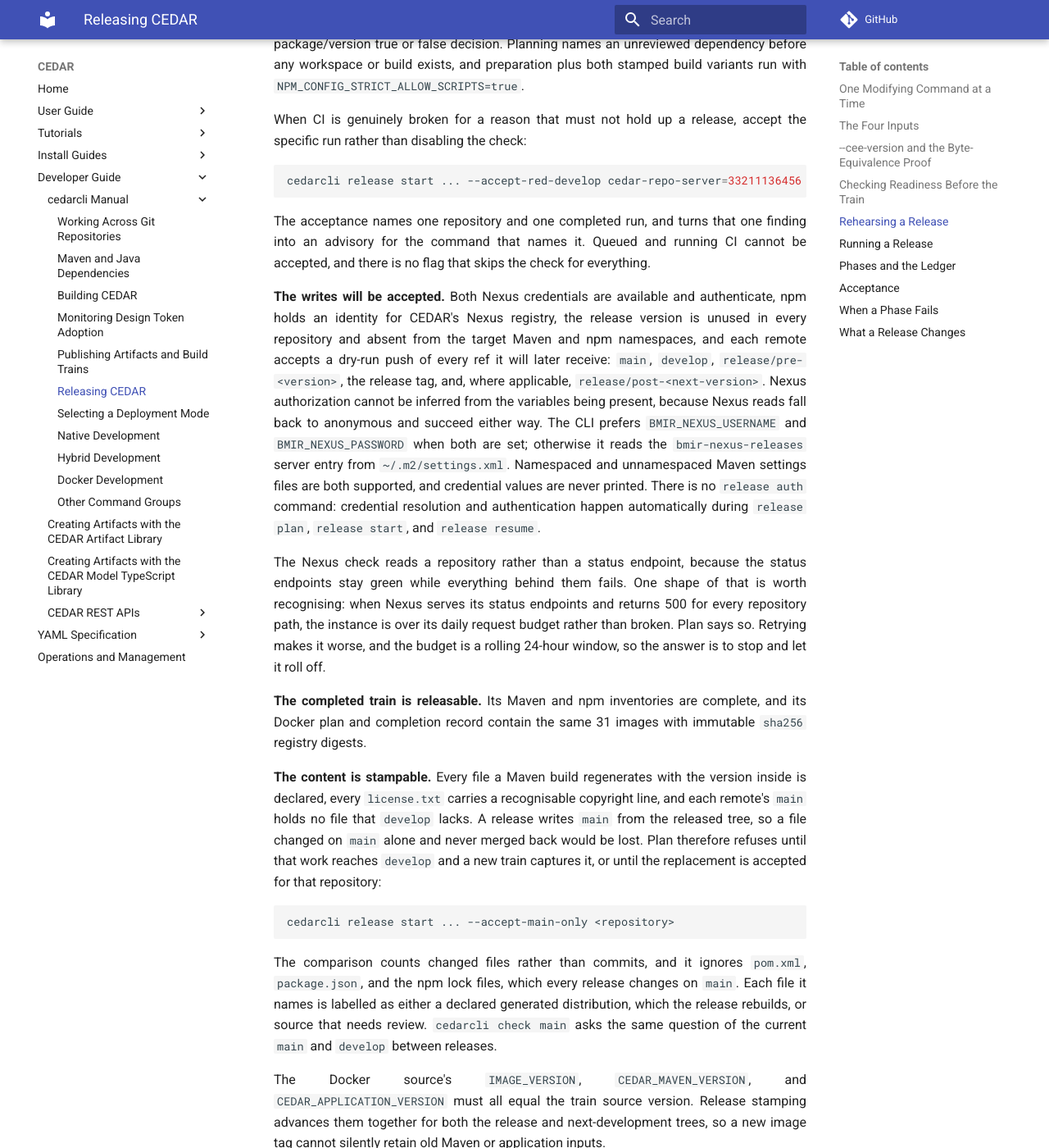
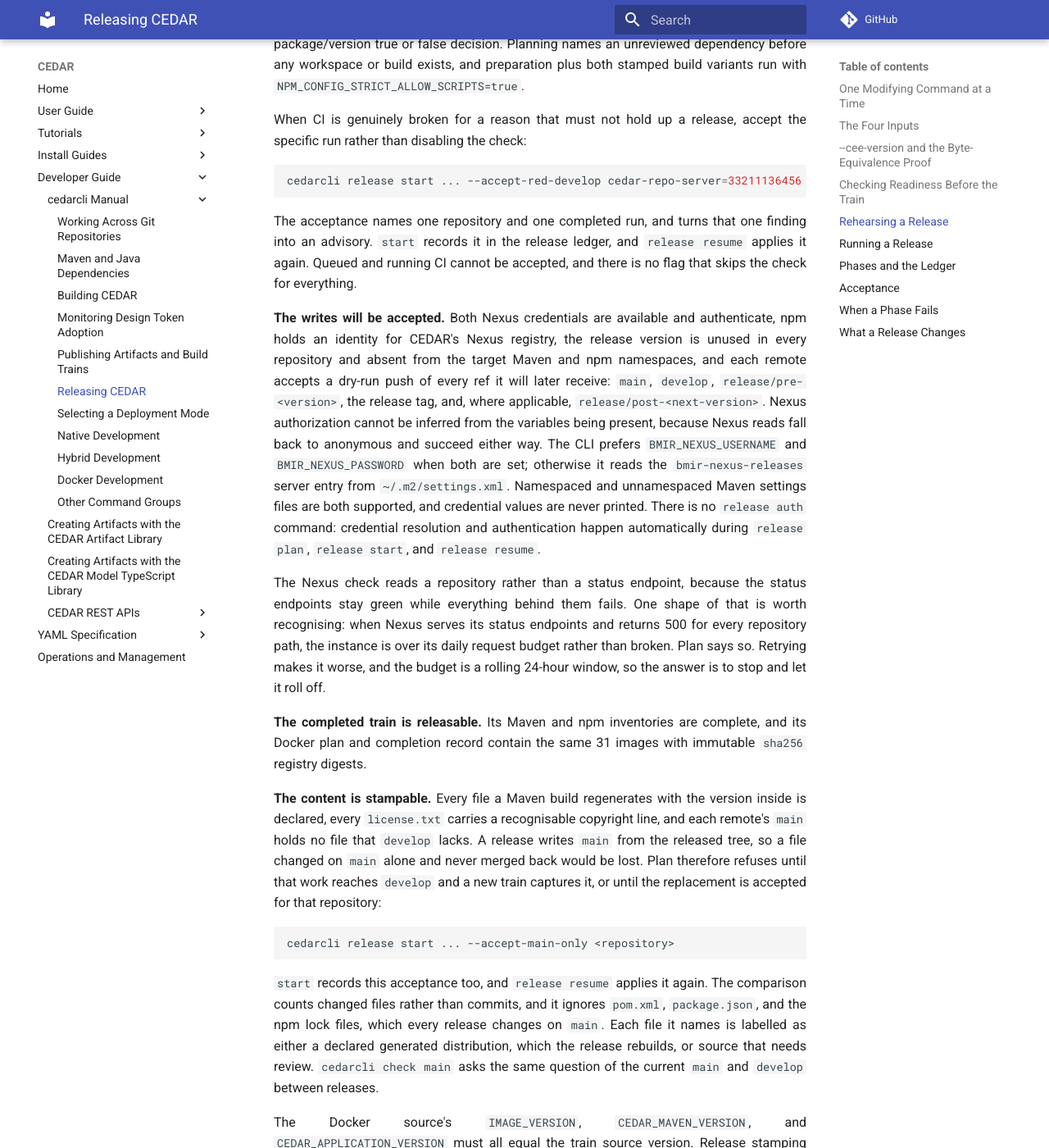
Before and after one commit to metadatacenter/cedar-mkdocs, an MkDocs documentation site: the page built from docs/developer-guide/cedarcli/release.md, in a window 1280 px wide and 1400 px high, scrolled down 4145 px. Shown: the whole window at 82% size. Built offline with MkDocs 1.6.1 and Material for MkDocs 9.7.7, drawn with Linux system fonts in a browser that asks for light colours; comment, search, counter and statistics services are not loaded.

Commit message:
Document that a release resume applies recorded acceptances
The release chapter said an acceptance applies only to the command that
names it. `release start` now records its red-develop and main-only
acceptances in the ledger and `release resume` applies them again, and
both passages say so.

Co-Authored-By: Claude Opus 5.5 <noreply@anthropic.com>

````diff
--- a/docs/developer-guide/cedarcli/release.md
+++ b/docs/developer-guide/cedarcli/release.md
@@ -182,8 +182,8 @@ cedarcli release start ... --accept-red-develop cedar-repo-server=33211136456
 ```
 
 The acceptance names one repository and one completed run, and turns that one finding into an
-advisory for the command that names it. Queued and running CI cannot be accepted, and there is no
-flag that skips the check for everything.
+advisory. `start` records it in the release ledger, and `release resume` applies it again. Queued
+and running CI cannot be accepted, and there is no flag that skips the check for everything.
 
 **The writes will be accepted.** Both Nexus credentials are available and authenticate, npm holds an
 identity for CEDAR's Nexus registry, the release version is unused in every repository and absent
@@ -216,10 +216,11 @@ no file that `develop` lacks. A release writes `main` from the released tree, so
 cedarcli release start ... --accept-main-only <repository>
 ```
 
-The comparison counts changed files rather than commits, and it ignores `pom.xml`, `package.json`,
-and the npm lock files, which every release changes on `main`. Each file it names is labelled as
-either a declared generated distribution, which the release rebuilds, or source that needs review.
-`cedarcli check main` asks the same question of the current `main` and `develop` between releases.
+`start` records this acceptance too, and `release resume` applies it again. The comparison counts
+changed files rather than commits, and it ignores `pom.xml`, `package.json`, and the npm lock files,
+which every release changes on `main`. Each file it names is labelled as either a declared generated
+distribution, which the release rebuilds, or source that needs review. `cedarcli check main` asks
+the same question of the current `main` and `develop` between releases.
 
 The Docker source's `IMAGE_VERSION`, `CEDAR_MAVEN_VERSION`, and `CEDAR_APPLICATION_VERSION` must all
 equal the train source version. Release stamping advances them together for both the release and
````
